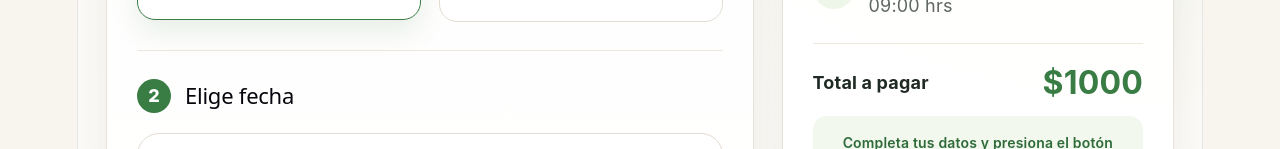
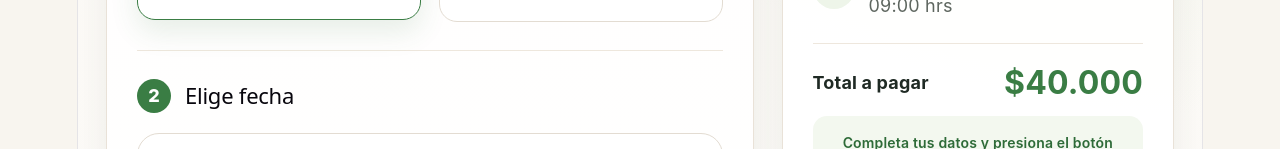
Before and after one commit to darling-rr/agenda-enfermera-metabolica, a React (Vite) app: page / in a window 1280 px wide. Shown: the part 803-952 px from the top of the page. Built offline with nearby package versions, Linux system fonts and the light colour scheme; no server answers; the database is empty.

Commit message:
ajusto precios

```diff
--- a/src/App.jsx
+++ b/src/App.jsx
@@ -58,8 +58,8 @@ function App() {
   const [isSaving, setIsSaving] = useState(false);
   const [patient, setPatient] = useState({ name: "", phone: "", email: "" });
 
-  const price = selectedMode === "Presencial" ? "$1000" : "$1000";
-  const priceNumber = selectedMode === "Presencial" ? 1000 : 1000;
+  const price = selectedMode === "Presencial" ? "$30.000" : "$40.000";
+  const priceNumber = selectedMode === "Presencial" ? 30000 : 40000;
 
   const isFormValid =
     patient.name.trim() &&
```
